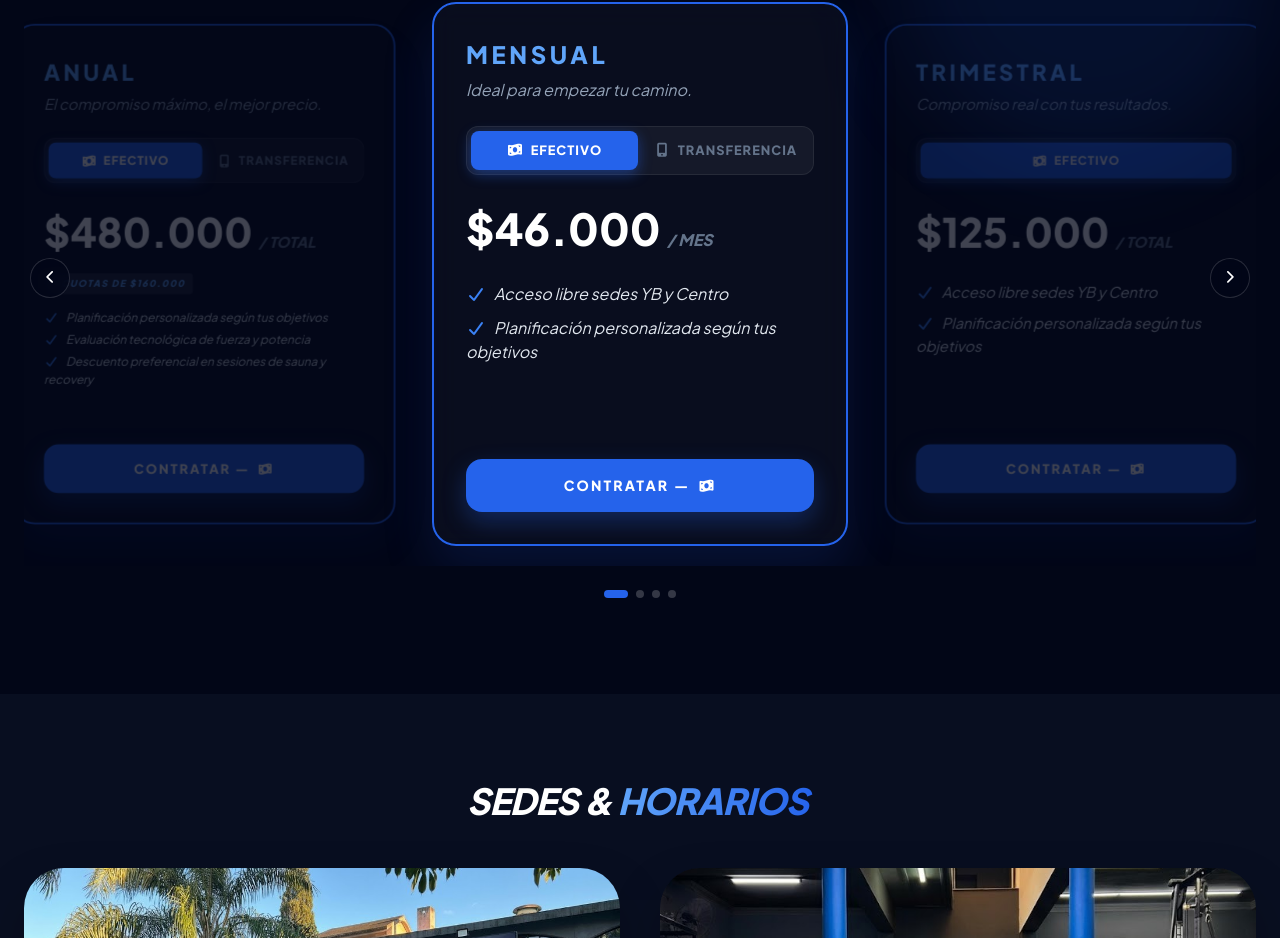
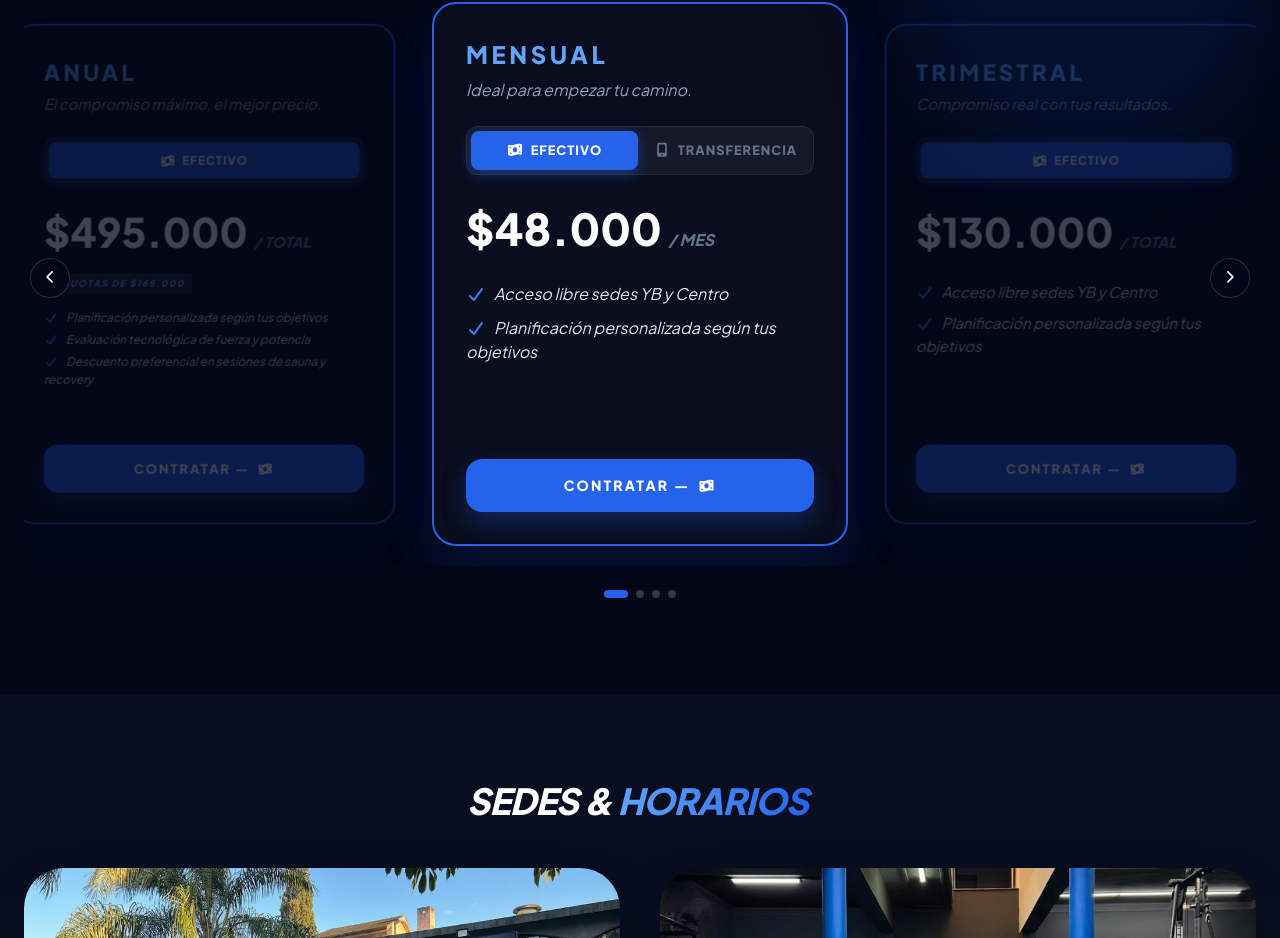
Before and after one commit to LautaroLeall/Levels-GYM, a React (Vite) app: page / in a window 1280 px wide. Shown: the part 2911-3849 px from the top of the page. Built offline with nearby package versions, Linux system fonts and the light colour scheme.

Commit message:
actulizacion cambios de precios

```diff
--- a/src/components/Planes.jsx
+++ b/src/components/Planes.jsx
@@ -6,8 +6,8 @@ const planes = [
     nombre: 'Mensual',
     subtitulo: 'Ideal para empezar tu camino.',
     precios: [
-      { monto: '$46.000', metodo: 'Efectivo', sizeClass: 'size-2xl' },
-      { monto: '$48.000', metodo: 'Transferencia', small: true },
+      { monto: '$48.000', metodo: 'Efectivo', sizeClass: 'size-2xl' },
+      { monto: '$50.000', metodo: 'Transferencia', small: true },
     ],
     cuotas: null,
     beneficios: [
@@ -22,7 +22,7 @@ const planes = [
     nombre: 'Trimestral',
     subtitulo: 'Compromiso real con tus resultados.',
     precios: [
-      { monto: '$125.000', metodo: 'Efectivo', sizeClass: 'size-2xl' },
+      { monto: '$130.000', metodo: 'Efectivo', sizeClass: 'size-2xl' },
     ],
     cuotas: null,
     beneficios: [
@@ -37,9 +37,9 @@ const planes = [
     nombre: 'Semestral',
     subtitulo: 'Transformación total garantizada.',
     precios: [
-      { monto: '$252.000', metodo: 'Efectivo', sizeClass: 'size-2xl' },
+      { monto: '$258.000', metodo: 'Efectivo', sizeClass: 'size-2xl' },
     ],
-    cuotas: '3 Cuotas de $84.000',
+    cuotas: '3 Cuotas de $86.000',
     beneficios: [
       'Planificación personalizada según tus objetivos',
       'Evaluación tecnológica de fuerza y potencia',
@@ -54,16 +54,10 @@ const planes = [
     subtitulo: 'El compromiso máximo, el mejor precio.',
     precios: [
       {
-        monto: '$480.000',
+        monto: '$495.000',
         metodo: 'Efectivo',
         sizeClass: 'size-2xl',
-        cuotas: '3 Cuotas de $160.000'
-      },
-      {
-        monto: '$510.000',
-        metodo: 'Transferencia',
-        small: true,
-        cuotas: '3 Cuotas de $170.000'
+        cuotas: '3 Cuotas de $165.000'
       },
     ],
     cuotas: null,
```
